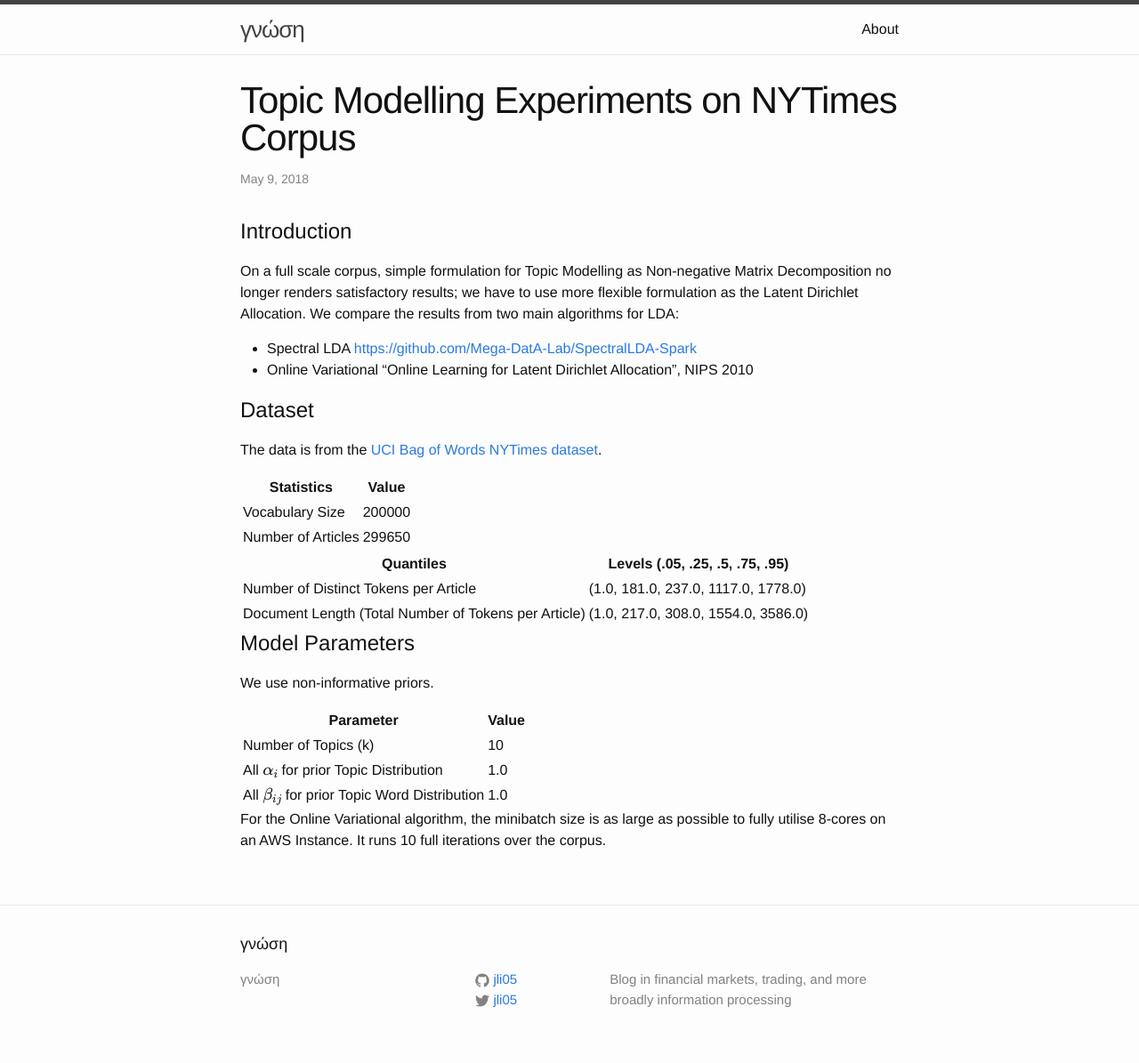
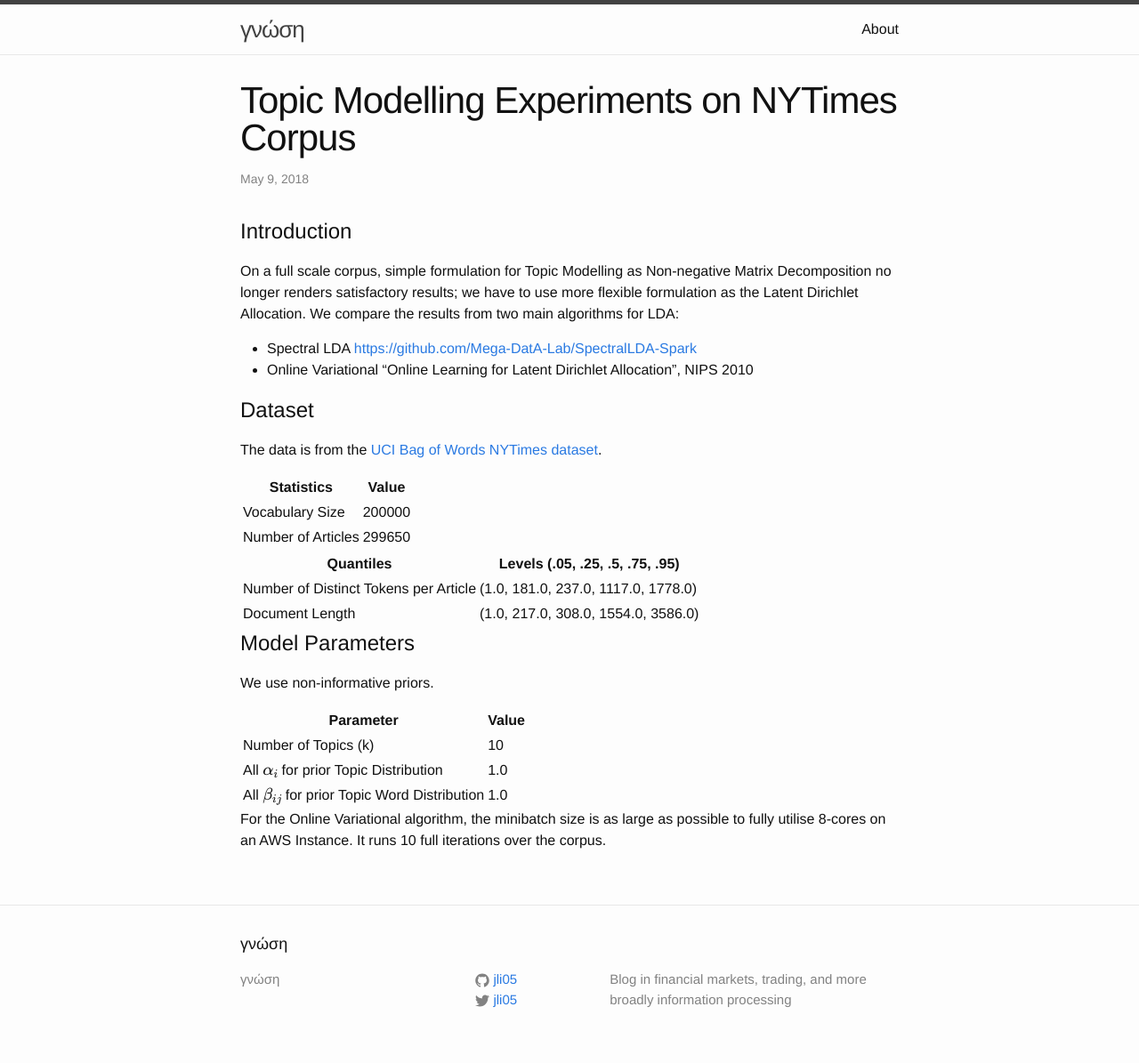
Before and after one commit to jli05/jli05.github.io, a Jekyll site: the page built from _posts/2018-05-09-Topic-Modelling-Experiments-on-NYTimes.md, in a window 1280 px wide. Shown: the whole page at 89% size. Built offline with Jekyll 4.4.1, drawn with Linux system fonts in a browser that asks for light colours; formulas are drawn with MathJax 3.

Commit message:
continue WIP

```diff
--- a/_posts/2018-05-09-Topic-Modelling-Experiments-on-NYTimes.md
+++ b/_posts/2018-05-09-Topic-Modelling-Experiments-on-NYTimes.md
@@ -18,11 +18,10 @@ Statistics | Value
 Vocabulary Size    |  200000
 Number of Articles |  299650
 
-
 Quantiles | Levels (.05, .25, .5, .75, .95)
 --- | ---
 Number of Distinct Tokens per Article  |  (1.0, 181.0, 237.0, 1117.0, 1778.0)
-Document Length (Total Number of Tokens per Article) | (1.0, 217.0, 308.0, 1554.0, 3586.0)
+Document Length | (1.0, 217.0, 308.0, 1554.0, 3586.0)
 
 # Model Parameters
 We use non-informative priors.
```
